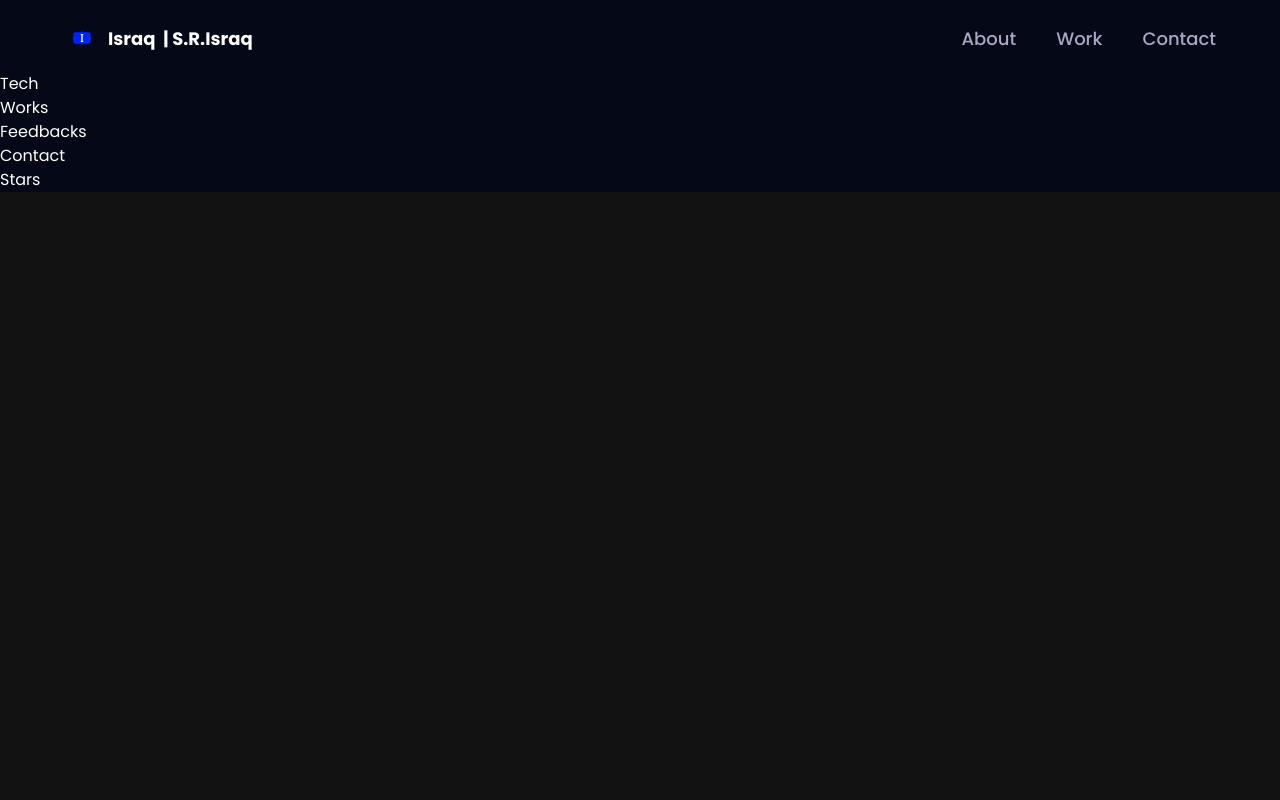
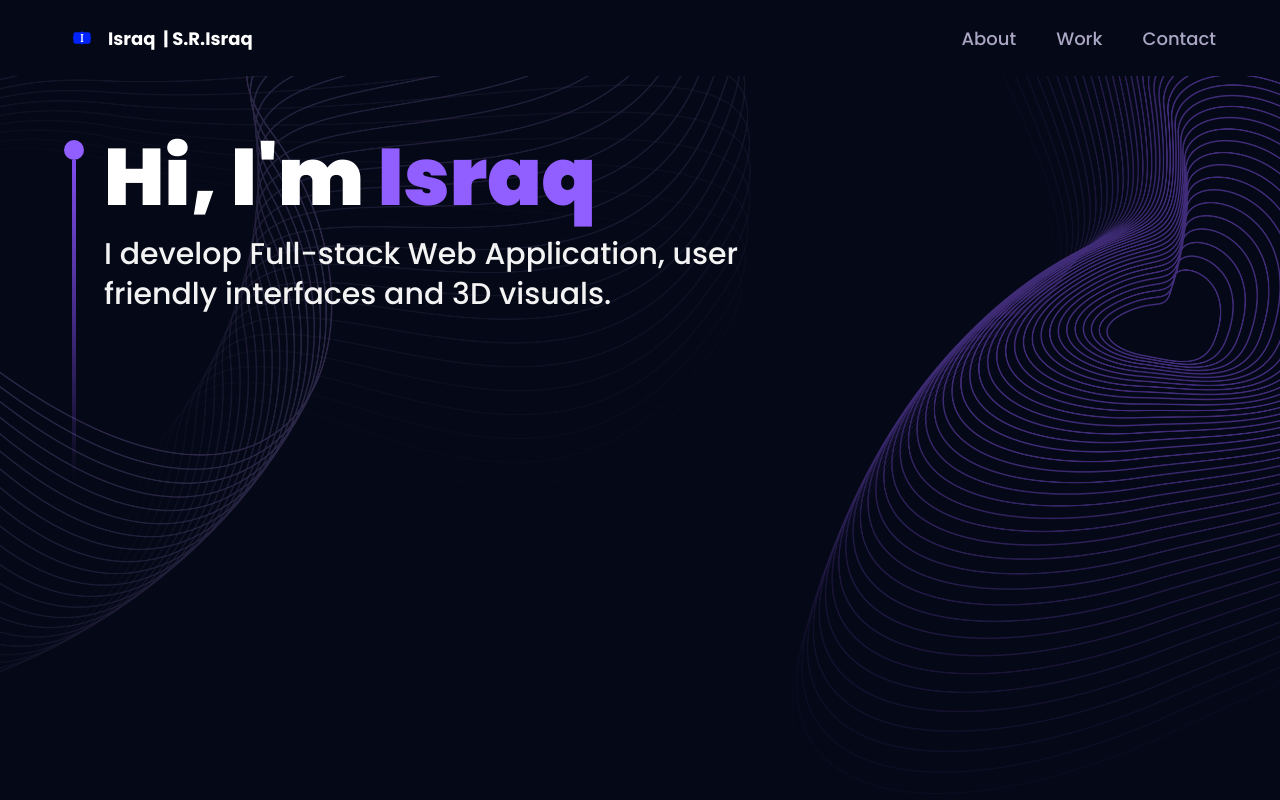
Before and after one commit to Israq/3d-portfolio, a React (Vite) app: page / in a window 1280 px wide. Shown: the top 800 px of the page. Built offline with nearby package versions, Linux system fonts and the light colour scheme.

Commit message:
adding new features-1

```diff
--- a/src/components/Hero.jsx
+++ b/src/components/Hero.jsx
@@ -1,8 +1,30 @@
-import React from 'react'
+import { motion } from 'framer-motion';
+import { styles } from '../styles';
+import { ComputersCanvas } from './canvas';
 
 const Hero = () => {
   return (
-    <div>Hero</div>
+    <section className='relative w-full h-screen mx-auto'>
+      <div className={`${styles.paddingX} absolute
+      inset-0 top-[120px] max-w-7xl mx-auto flex
+      flex-row items-start gap-5`}>
+        <div className='flex flex-col
+        justify-center items-center mt-5'>
+          <div className='w-5 h-5 rounded-full bg-[#915eff]'/>
+          <div className='w-1 sm:h-80 h-40
+          violet-gradient'/>
+        </div>
+        <div>
+          <h1 className={`${styles.heroHeadText} text-white`}>Hi, I'm <span className='text-[#915eff]'>Israq</span>
+
+          </h1>
+          <p className={`${styles.heroSubText} mt-2 text-white-100`}>
+            I develop Full-stack Web Application, user <br className='sm:block hidden'/>friendly interfaces and 3D visuals.
+          </p>
+        </div>
+      </div>
+        <ComputersCanvas/>
+      </section>
   )
 }
 
```
